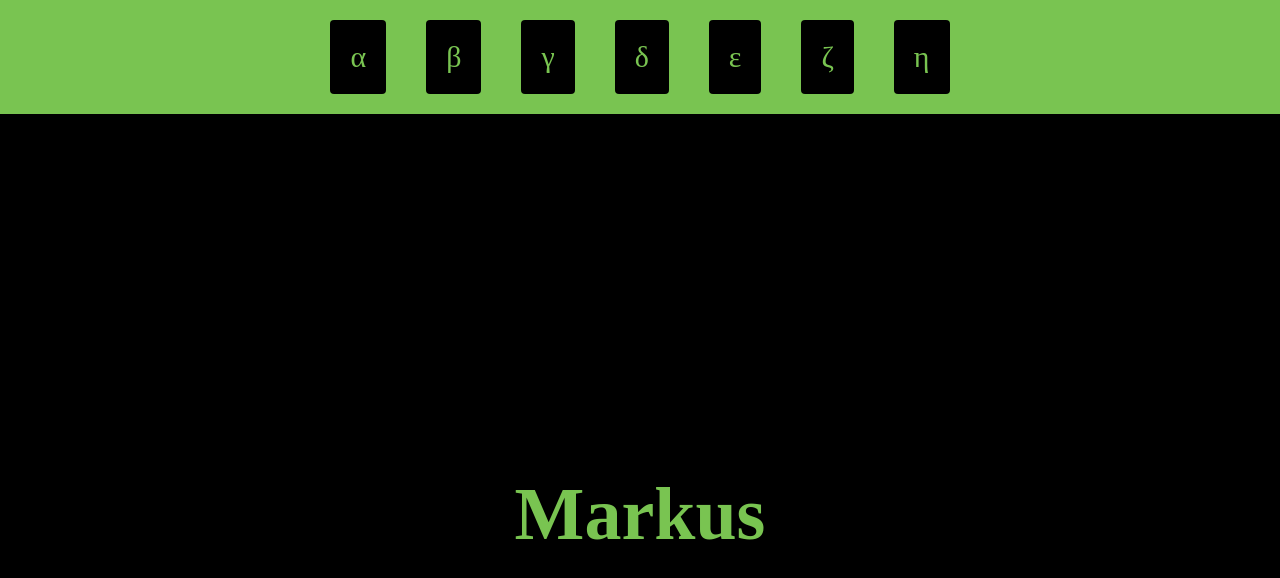
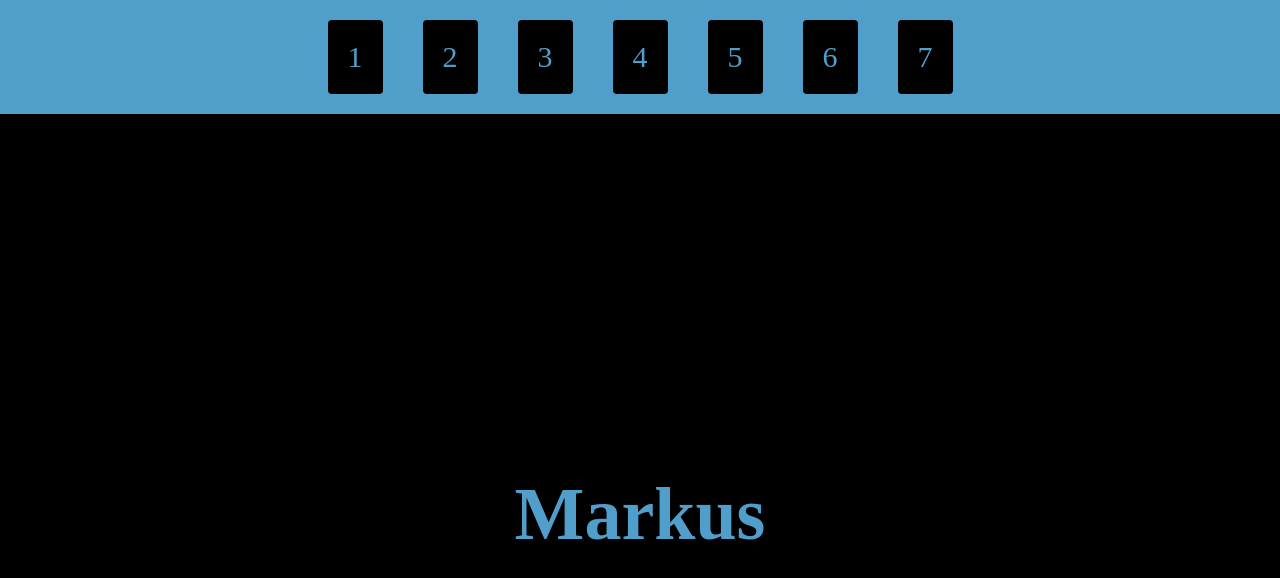
Before and after one commit to W0RMUS/w0rmus.github.io, a React (Vite) app: page / in a window 1280 px wide. Shown: the top 578 px of the page. Built offline with nearby package versions, Linux system fonts and the light colour scheme.

Commit message:
Change colors and content

```diff
--- a/src/App.tsx
+++ b/src/App.tsx
@@ -5,13 +5,13 @@
   return (
     <div>
       <div className="header">
-        <div>&#945;</div>
-        <div>&#946;</div>
-        <div>&#947;</div>
-        <div>&#948;</div>
-        <div>&#949;</div>
-        <div>&#950;</div>
-        <div>&#951;</div>
+        <div>1</div>
+        <div>2</div>
+        <div>3</div>
+        <div>4</div>
+        <div>5</div>
+        <div>6</div>
+        <div>7</div>
       </div>
       <div className="home-container">
         <h1 className="h1">Markus</h1>
--- a/src/global.css
+++ b/src/global.css
@@ -3,7 +3,7 @@
 }
 
 .header {
-    background-color: rgb(121, 196, 81);
+    background-color: rgb(80, 158, 202);
     width: 100%;
     min-height: 60px;
     position: sticky;
@@ -16,7 +16,7 @@
 
 .header > div {
     background-color: #000000;
-    color: rgb(121, 196, 81);
+    color: rgb(80, 158, 202);
     margin: 20px;
     padding: 20px;
     font-size: 30px;
@@ -24,11 +24,11 @@
 }
 
 .header > div:hover {
-    background-color: rgb(255, 255, 255);
+    cursor:pointer ;
 }
 
 .header > div:active {
-    background-color: rgb(255, 132, 132);
+    background-color: rgb(39, 39, 39);
 }
 
 .title {
@@ -47,7 +47,7 @@
 }
 
 .h1 {
-    color: rgb(121, 196, 81);
+    color: rgb(80, 158, 202);
     font-size: 74px;
     margin: 0;
 }
```
